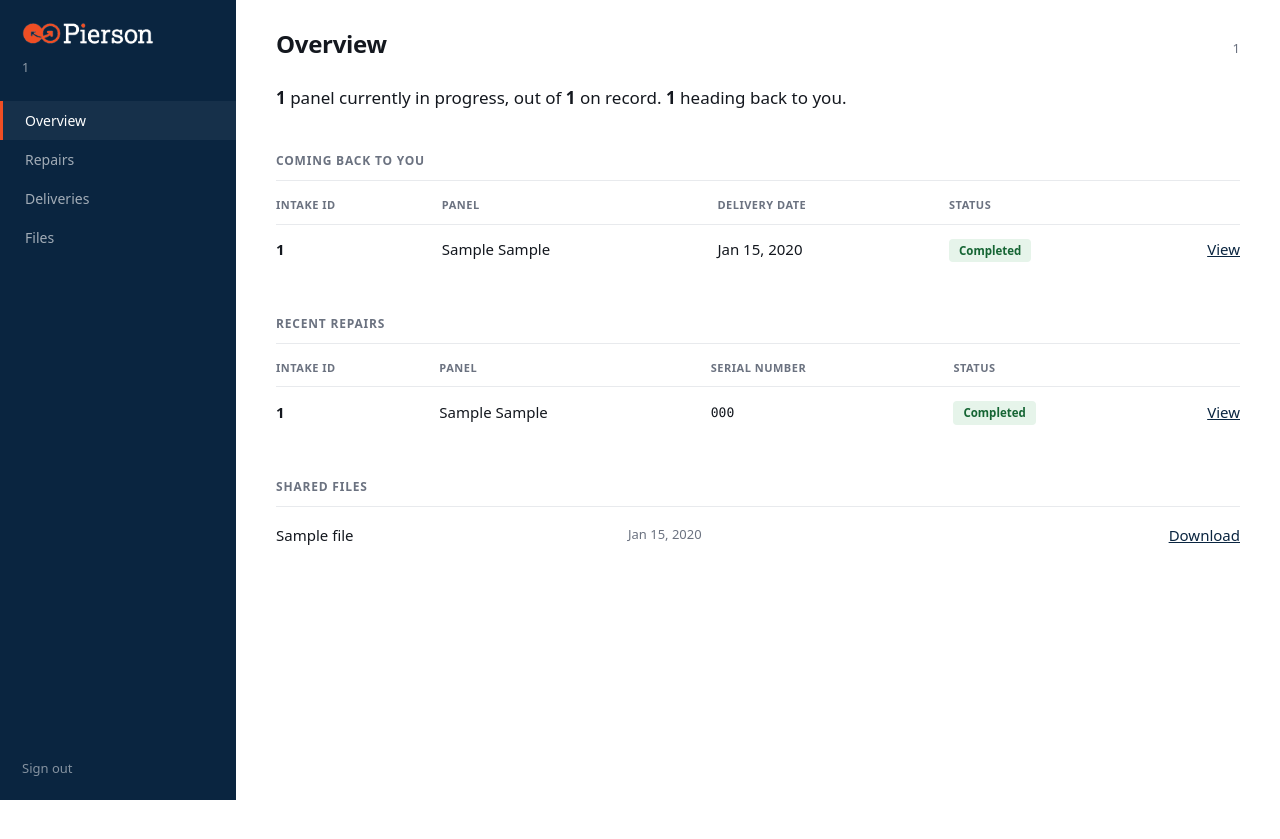
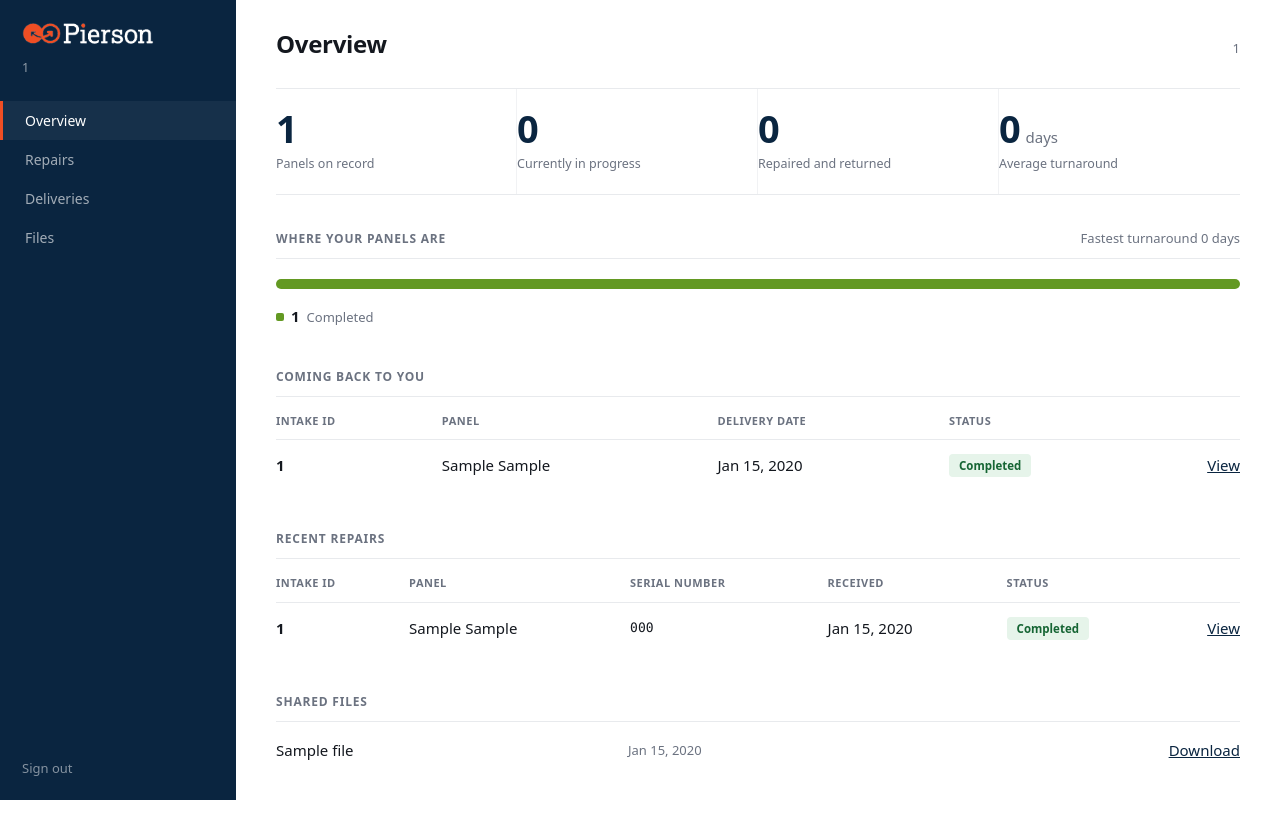
Before and after one commit to jralleman12A/pierson-repairs, a Flask app: page /portal in a window 1280 px wide. Before the commit the page ends 800 px from the top, so only its background shows below. Run offline with Flask 3, Linux system fonts and the light colour scheme; the visitor is signed in with stand-in values (Sample User, id 1); tables that the repository leaves empty hold one stand-in row (values such as "Sample post"); some libraries are stand-ins or nearby versions.

Commit message:
Add hero stats, status distribution, and repair progress pipeline

```diff
--- a/app.py
+++ b/app.py
@@ -429,6 +429,96 @@ def upcoming_deliveries(client_id: int, limit: int | None = None):
     return units[:limit] if limit else units
 
 
+# Where each status sits in the repair journey, used for the progress
+# indicator on a repair and for grouping the overview breakdown.
+REPAIR_STAGES = [
+    ("Received",  ["Awaiting Diagnosis", "Picking up from MCPS"]),
+    ("In repair", ["In Repair", "Waiting on Parts"]),
+    ("Completed", ["Completed"]),
+    ("Returned",  ["Delivering to MCPS", "Delivered to MCPS", "Shipped Back to MCPS"]),
+]
+
+STAGE_COLORS = {
+    "Received":  "#EF9F27",
+    "In repair": "#378ADD",
+    "Completed": "#639922",
+    "Returned":  "#1D9E75",
+    "Scrapped":  "#E24B4A",
+}
+
+
+def stage_for_status(status: str) -> str:
+    for name, statuses in REPAIR_STAGES:
+        if status in statuses:
+            return name
+    return "Scrapped" if status == "Scrapped" else "Received"
+
+
+def stage_index(status: str) -> int:
+    """0-based position in REPAIR_STAGES, or -1 for scrapped units."""
+    if status == "Scrapped":
+        return -1
+    for i, (_, statuses) in enumerate(REPAIR_STAGES):
+        if status in statuses:
+            return i
+    return 0
+
+
+def client_repair_stats(client_id: int) -> dict:
+    """Status mix and turnaround, computed from the client's own records."""
+    units = Unit.query.filter_by(client_id=client_id, is_deleted=False).all()
+    total = len(units)
+
+    counts: dict[str, int] = {}
+    for u in units:
+        key = stage_for_status(u.status)
+        counts[key] = counts.get(key, 0) + 1
+
+    order = [name for name, _ in REPAIR_STAGES] + ["Scrapped"]
+    breakdown = [
+        {
+            "label": name,
+            "count": counts.get(name, 0),
+            "pct": round(100 * counts.get(name, 0) / total, 1) if total else 0,
+            "color": STAGE_COLORS[name],
+        }
+        for name in order if counts.get(name, 0)
+    ]
+
+    # Turnaround: days from received to returned, for units where both are known.
+    spans = []
+    for u in units:
+        if not u.date_received or not u.shipped_back_date:
+            continue
+        for fmt_a in ("%Y-%m-%d", "%m/%d/%Y"):
+            try:
+                a = datetime.strptime(u.date_received.strip(), fmt_a)
+                break
+            except ValueError:
+                a = None
+        if a is None:
+            continue
+        for fmt_b in ("%Y-%m-%d", "%m/%d/%Y"):
+            try:
+                b = datetime.strptime(u.shipped_back_date.strip(), fmt_b)
+                break
+            except ValueError:
+                b = None
+        if b is None or b < a:
+            continue
+        spans.append((b - a).days)
+
+    return {
+        "total": total,
+        "breakdown": breakdown,
+        "returned": counts.get("Returned", 0),
+        "active": counts.get("Received", 0) + counts.get("In repair", 0),
+        "avg_turnaround": round(sum(spans) / len(spans)) if spans else None,
+        "fastest": min(spans) if spans else None,
+        "measured": len(spans),
+    }
+
+
 def client_section_counts() -> dict[str, int]:
     """Empty portal sections are hidden rather than shown as dead links."""
     client = current_client()
@@ -453,6 +543,8 @@ def inject_globals():
         "logo_available": LOGO_PATH.exists(),
         "cp_counts": client_section_counts(),
         "eod_enabled": ENABLE_EOD_REPORTS,
+        "REPAIR_STAGES": REPAIR_STAGES,
+        "stage_index": stage_index,
     }
 
 
@@ -1319,7 +1411,7 @@ def cp_dashboard():
         "portal/cp_dashboard.html",
         client=client, upcoming=upcoming, recent_eod=recent_eod, files=files,
         open_repairs=open_repairs, total_repairs=total_repairs,
-        recent_repairs=recent_repairs,
+        recent_repairs=recent_repairs, stats=client_repair_stats(client.id),
     )
 
 
--- a/templates/portal/cp_base.html
+++ b/templates/portal/cp_base.html
@@ -133,6 +133,83 @@
         }
         .cp-btn.ghost { background: transparent; color: var(--navy); border-color: #d6d9dd; }
 
+
+        /* ── Hero stats: typographic, no boxes ───────── */
+        .hero-stats {
+            display: grid;
+            grid-template-columns: repeat(auto-fit, minmax(150px, 1fr));
+            gap: 0;
+            margin-top: 26px;
+            border-top: 1px solid var(--rule);
+            border-bottom: 1px solid var(--rule);
+        }
+        .hero-stat {
+            padding: 20px 24px 20px 0;
+            border-right: 1px solid var(--rule-soft);
+        }
+        .hero-stat:last-child { border-right: none; }
+        .hero-num {
+            font-size: 38px; font-weight: 600; line-height: 1.05;
+            letter-spacing: -1.2px; font-variant-numeric: tabular-nums;
+            color: var(--navy);
+        }
+        .hero-unit {
+            font-size: 15px; font-weight: 500; color: var(--muted);
+            letter-spacing: 0; margin-left: 6px;
+        }
+        .hero-lbl {
+            font-size: 12.5px; color: var(--muted); margin-top: 6px;
+        }
+
+        /* ── Status distribution ─────────────────────── */
+        .dist-bar {
+            display: flex; height: 10px; border-radius: 5px;
+            overflow: hidden; margin-top: 20px; background: var(--rule-soft);
+        }
+        .dist-seg { height: 100%; }
+        .dist-seg + .dist-seg { border-left: 2px solid #fff; }
+
+        .dist-legend {
+            display: flex; flex-wrap: wrap; gap: 22px; margin-top: 16px;
+        }
+        .dist-item { display: flex; align-items: baseline; gap: 7px; }
+        .dist-dot {
+            width: 8px; height: 8px; border-radius: 2px;
+            display: inline-block; transform: translateY(-1px);
+        }
+        .dist-count { font-size: 15px; font-weight: 600; font-variant-numeric: tabular-nums; }
+        .dist-label { font-size: 13px; color: var(--muted); }
+
+        /* ── Repair progress pipeline ────────────────── */
+        .pipeline { display: flex; margin-top: 22px; }
+        .pl-step { flex: 1; position: relative; padding-top: 22px; }
+        .pl-step::before {
+            content: ""; position: absolute; top: 5px; left: 0; right: 0;
+            height: 3px; background: var(--rule);
+        }
+        .pl-step:first-child::before { border-radius: 2px 0 0 2px; }
+        .pl-step:last-child::before  { border-radius: 0 2px 2px 0; }
+        .pl-step.done::before { background: #1D9E75; }
+        .pl-step.current::before { background: #378ADD; }
+        .pl-step.scrapped::before { background: #E24B4A; }
+        .pl-dot {
+            position: absolute; top: 0; left: 0;
+            width: 13px; height: 13px; border-radius: 50%;
+            background: #fff; border: 3px solid var(--rule);
+        }
+        .pl-step.done .pl-dot { border-color: #1D9E75; background: #1D9E75; }
+        .pl-step.current .pl-dot { border-color: #378ADD; background: #378ADD; }
+        .pl-step.scrapped .pl-dot { border-color: #E24B4A; background: #E24B4A; }
+        .pl-label { font-size: 12.5px; color: var(--muted); }
+        .pl-step.current .pl-label,
+        .pl-step.done .pl-label { color: var(--text); font-weight: 500; }
+
+        @media (max-width: 640px) {
+            .hero-stat { border-right: none; border-bottom: 1px solid var(--rule-soft); }
+            .hero-stat:last-child { border-bottom: none; }
+            .hero-num { font-size: 32px; }
+        }
+
         .cp-menu-btn {
             display: none; background: none; border: none; font-size: 22px;
             color: var(--text); cursor: pointer; padding: 0 12px 0 0;
--- a/templates/portal/cp_dashboard.html
+++ b/templates/portal/cp_dashboard.html
@@ -4,19 +4,58 @@
 
 {% block content %}
 
-<div class="cp-summary">
-    {% if total_repairs %}
-        <strong>{{ open_repairs }}</strong>
-        panel{{ '' if open_repairs == 1 else 's' }} currently in progress,
-        out of <strong>{{ total_repairs }}</strong> on record.
-        {% if upcoming %}
-            <strong>{{ upcoming|length }}</strong>
-            heading back to you.
-        {% endif %}
-    {% else %}
-        No panels on record yet.
+{% if stats.total %}
+<div class="hero-stats">
+    <div class="hero-stat">
+        <div class="hero-num">{{ stats.total }}</div>
+        <div class="hero-lbl">Panels on record</div>
+    </div>
+    <div class="hero-stat">
+        <div class="hero-num">{{ stats.active }}</div>
+        <div class="hero-lbl">Currently in progress</div>
+    </div>
+    <div class="hero-stat">
+        <div class="hero-num">{{ stats.returned }}</div>
+        <div class="hero-lbl">Repaired and returned</div>
+    </div>
+    {% if stats.avg_turnaround is not none %}
+    <div class="hero-stat">
+        <div class="hero-num">{{ stats.avg_turnaround }}<span class="hero-unit">days</span></div>
+        <div class="hero-lbl">Average turnaround</div>
+    </div>
     {% endif %}
 </div>
+
+{% if stats.breakdown %}
+<div class="cp-section" style="margin-top:34px;">
+    <div class="cp-section-head">
+        <div class="cp-section-title">Where your panels are</div>
+        {% if stats.fastest is not none %}
+        <div class="cp-section-meta">Fastest turnaround {{ stats.fastest }} days</div>
+        {% endif %}
+    </div>
+
+    <div class="dist-bar">
+        {% for seg in stats.breakdown %}
+            <div class="dist-seg" style="width:{{ seg.pct }}%; background:{{ seg.color }};"
+                 title="{{ seg.label }} — {{ seg.count }}"></div>
+        {% endfor %}
+    </div>
+
+    <div class="dist-legend">
+        {% for seg in stats.breakdown %}
+        <div class="dist-item">
+            <span class="dist-dot" style="background:{{ seg.color }};"></span>
+            <span class="dist-count">{{ seg.count }}</span>
+            <span class="dist-label">{{ seg.label }}</span>
+        </div>
+        {% endfor %}
+    </div>
+</div>
+{% endif %}
+{% else %}
+<div class="cp-summary">No panels on record yet.</div>
+{% endif %}
 
 {% if upcoming %}
 <div class="cp-section">
@@ -26,16 +65,9 @@
             <a href="{{ url_for('cp_schedule') }}" class="cp-section-meta">View all {{ cp_counts.schedule }}</a>
         {% endif %}
     </div>
-
     <table class="cp-table">
         <thead>
-            <tr>
-                <th>Intake ID</th>
-                <th>Panel</th>
-                <th>Delivery date</th>
-                <th>Status</th>
-                <th></th>
-            </tr>
+            <tr><th>Intake ID</th><th>Panel</th><th>Delivery date</th><th>Status</th><th></th></tr>
         </thead>
         <tbody>
         {% for unit in upcoming %}
@@ -64,11 +96,8 @@
         <table class="cp-table">
             <thead>
                 <tr>
-                    <th>Intake ID</th>
-                    <th>Panel</th>
-                    <th>Serial number</th>
-                    <th>Status</th>
-                    <th></th>
+                    <th>Intake ID</th><th>Panel</th><th>Serial number</th>
+                    <th>Received</th><th>Status</th><th></th>
                 </tr>
             </thead>
             <tbody>
@@ -77,6 +106,7 @@
                     <td><strong>{{ unit.intake_id }}</strong></td>
                     <td>{{ (unit.brand ~ ' ' ~ unit.model)|trim|dash }}</td>
                     <td class="mono">{{ unit.serial_number|dash }}</td>
+                    <td>{{ unit.date_received|nicedate }}</td>
                     <td><span class="repair-pill {{ unit.badge_class }}">{{ unit.status }}</span></td>
                     <td><a href="{{ url_for('cp_repair_detail', unit_id=unit.id) }}">View</a></td>
                 </tr>
@@ -90,9 +120,7 @@
 
 {% if files %}
 <div class="cp-section">
-    <div class="cp-section-head">
-        <div class="cp-section-title">Shared files</div>
-    </div>
+    <div class="cp-section-head"><div class="cp-section-title">Shared files</div></div>
     <table class="cp-table">
         <tbody>
         {% for f in files %}
```
Also changed, not shown: templates/portal/cp_repair_detail.html (+19 -0 lines).
